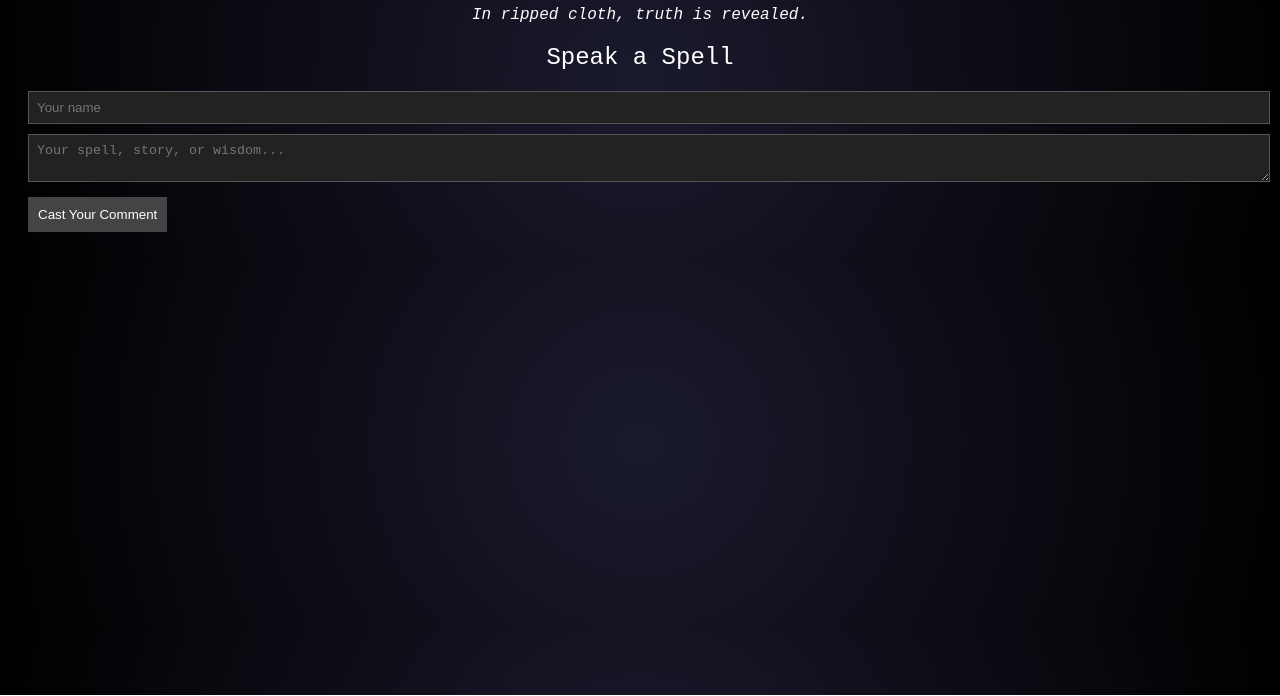
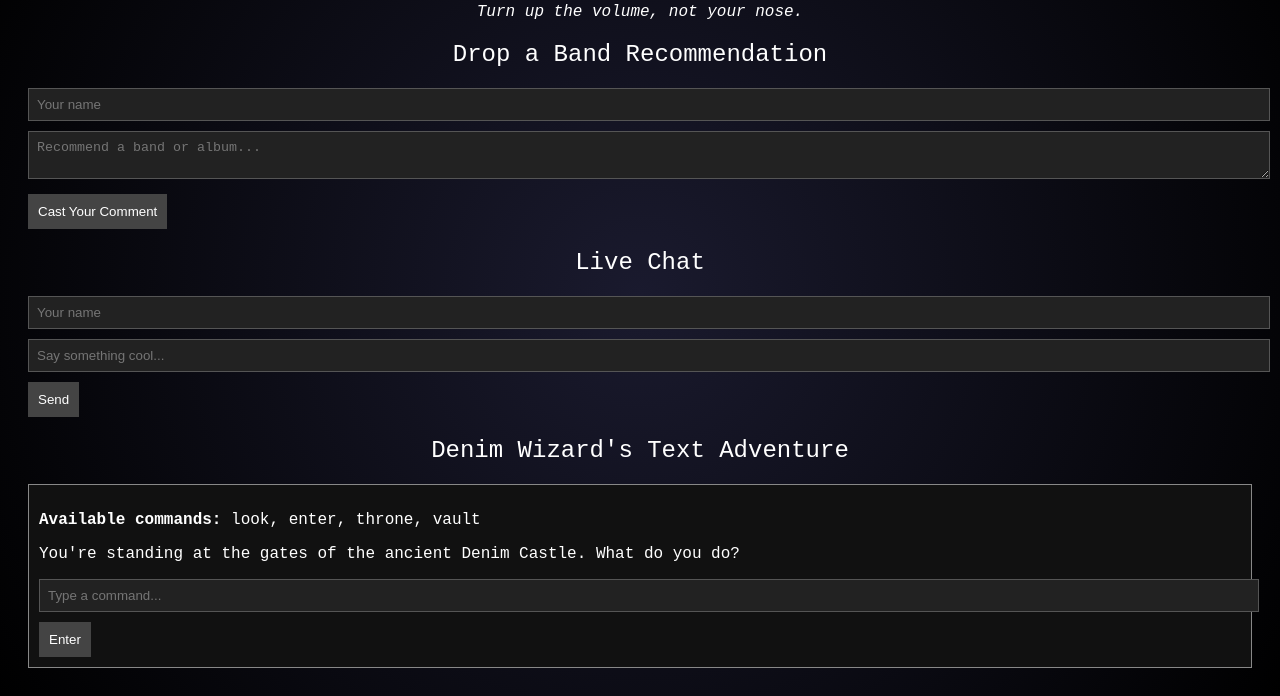
Before and after one commit to deenimwizard/denim-wizard-site, a plain HTML site: page index.html in a window 1280 px wide. Shown: the part 105-801 px from the top of the page. Drawn offline with Linux system fonts and the light colour scheme; no server answers.

Commit message:
Update index.html

```diff
--- a/index.html
+++ b/index.html
@@ -1,7 +1,9 @@
 <!DOCTYPE html>
 <html>
 <head>
-  <title>The Denim Wizard</title>
+  <title>Band Recs by the Denim Wizard</title>
+  <script src="https://www.gstatic.com/firebasejs/9.22.2/firebase-app-compat.js"></script>
+  <script src="https://www.gstatic.com/firebasejs/9.22.2/firebase-firestore-compat.js"></script>
   <style>
     body {
       background: radial-gradient(circle at center, #1a1a2e, #000);
@@ -19,7 +21,7 @@
       text-align: center;
       margin-bottom: 20px;
     }
-    input, textarea {
+    input, textarea, select {
       width: 100%;
       margin-bottom: 10px;
       background: #222;
@@ -46,24 +48,38 @@
       font-size: 0.9em;
       color: #7fff7f;
     }
-    @keyframes floatIn {
-      from { transform: translateY(10px); opacity: 0; }
-      to { transform: translateY(0); opacity: 1; }
+    #game-box {
+      border: 1px solid #888;
+      padding: 10px;
+      margin-top: 20px;
+      background-color: #111;
     }
   </style>
-  <script src="https://www.gstatic.com/firebasejs/9.6.10/firebase-app-compat.js"></script>
-  <script src="https://www.gstatic.com/firebasejs/9.6.10/firebase-firestore-compat.js"></script>
 </head>
 <body>
-  <h1>🧙 The Denim Wizard</h1>
+  <h1>Band Recommendations from the Denim Wizard</h1>
   <div class="quote" id="quote"></div>
 
-  <h2>Speak a Spell</h2>
+  <h2>Drop a Band Recommendation</h2>
   <input type="text" id="name" placeholder="Your name">
-  <textarea id="message" placeholder="Your spell, story, or wisdom..."></textarea>
+  <textarea id="message" placeholder="Recommend a band or album..."></textarea>
   <button onclick="submitComment()">Cast Your Comment</button>
 
   <div id="comments"></div>
+
+  <h2>Live Chat</h2>
+  <input type="text" id="chat-name" placeholder="Your name">
+  <input type="text" id="chat-message" placeholder="Say something cool...">
+  <button onclick="sendChat()">Send</button>
+  <div id="chat-box"></div>
+
+  <h2>Denim Wizard's Text Adventure</h2>
+  <div id="game-box">
+    <p><strong>Available commands:</strong> look, enter, throne, vault</p>
+    <p id="game-text">You're standing at the gates of the ancient Denim Castle. What do you do?</p>
+    <input type="text" id="game-input" placeholder="Type a command...">
+    <button onclick="playGame()">Enter</button>
+  </div>
 
   <script>
     const firebaseConfig = {
@@ -75,16 +91,16 @@
       appId: "1:736111959139:web:9a42c3d5a279e220e9ec56",
       measurementId: "G-L4TM1QHF6B"
     };
-
     firebase.initializeApp(firebaseConfig);
     const db = firebase.firestore();
+    const chatDb = db.collection("chat");
 
     const quotes = [
-      "The denim chooses the wizard.",
-      "Speak now or forever hold your jorts.",
-      "Every stitch holds a secret.",
-      "The threads of fate are acid-washed.",
-      "In ripped cloth, truth is revealed."
+      "Have you listened to that obscure '84 demo yet?",
+      "Riffs are the real magic.",
+      "Every glam wizard needs a soundtrack.",
+      "No robe is complete without power chords.",
+      "Turn up the volume, not your nose."
     ];
     document.getElementById("quote").textContent = quotes[Math.floor(Math.random() * quotes.length)];
 
@@ -102,14 +118,14 @@
         return;
       }
       if (containsBadWords(name) || containsBadWords(message)) {
-        alert("🧙‍♂️ The Wizard forbids foul language!");
+        alert("The Wizard forbids foul language!");
         return;
       }
       db.collection("comments").add({
         name: name,
         message: message,
         timestamp: new Date(),
-        reply: "" // empty wizard reply for now
+        reply: ""
       });
       document.getElementById('name').value = "";
       document.getElementById('message').value = "";
@@ -124,11 +140,70 @@
         div.className = "comment";
         div.innerHTML = `<strong>${data.name}</strong><br>${data.message}`;
         if (data.reply) {
-          div.innerHTML += `<div class='wizard-reply'>🧙 Wizard Replies: ${data.reply}</div>`;
+          div.innerHTML += `<div class='wizard-reply'>Wizard Replies: ${data.reply}</div>`;
         }
         comments.appendChild(div);
       });
     });
+
+    function sendChat() {
+      const name = document.getElementById("chat-name").value.trim();
+      const message = document.getElementById("chat-message").value.trim();
+      if (!name || !message) {
+        alert("Say something, denim sorcerer.");
+        return;
+      }
+      if (containsBadWords(name) || containsBadWords(message)) {
+        alert("The Wizard forbids foul language!");
+        return;
+      }
+      chatDb.add({
+        name: name,
+        message: message,
+        timestamp: new Date()
+      });
+      document.getElementById("chat-message").value = "";
+    }
+
+    chatDb.orderBy("timestamp", "asc").onSnapshot(snapshot => {
+      const chatBox = document.getElementById("chat-box");
+      chatBox.innerHTML = "";
+      snapshot.forEach(doc => {
+        const data = doc.data();
+        const msg = document.createElement("div");
+        msg.textContent = `${data.name}: ${data.message}`;
+        chatBox.appendChild(msg);
+      });
+    });
+
+    function playGame() {
+      const input = document.getElementById("game-input").value.toLowerCase();
+      const output = document.getElementById("game-text");
+      let points = parseInt(localStorage.getItem("points")) || 0;
+
+      if (input.includes("look")) {
+        output.textContent = "You see towering denim walls and hear faint echoes of synth solos.";
+        points += 1;
+      } else if (input.includes("enter")) {
+        output.textContent = "You push open the massive doors. Inside, neon torches flicker. There are paths to the 'throne room' or 'record vault'.";
+        points += 2;
+      } else if (input.includes("throne")) {
+        output.textContent = "You find the Throne of Threads, a chair woven from denim tour jackets. A wizard's cape lies here.";
+        points += 3;
+      } else if (input.includes("vault")) {
+        output.textContent = "Stacks of records line the walls. A glowing one from '1984' hums softly.";
+        points += 3;
+      } else if (input.includes("1984")) {
+        output.textContent = "Hidden passage unlocked! You've discovered the forbidden glam dungeon filled with rare records and rhinestones! Bonus points!";
+        points += 10;
+      } else {
+        output.textContent = "The wind howls. Try another command.";
+      }
+
+      localStorage.setItem("points", points);
+      output.textContent += `\n(Points: ${points})`;
+      document.getElementById("game-input").value = "";
+    }
   </script>
 </body>
 </html>
```
